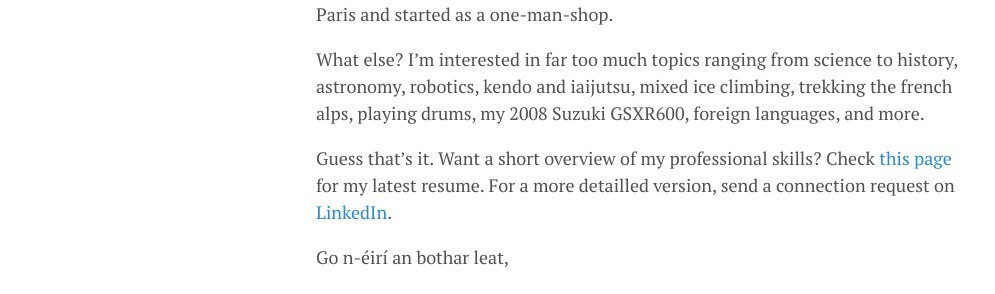
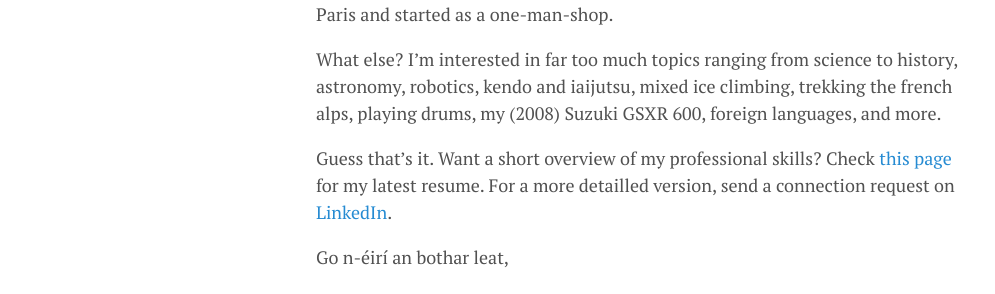
Before and after one commit to lgeurts/lgeurts.github.io, a Jekyll site: the page built from about.md, in a window 1280 px wide. Shown: the part 789-1083 px from the top of the page, without its empty margins (0-995 px from the left). Built offline with Jekyll 4.4.1, drawn with Linux system fonts in a browser that asks for light colours; nearby versions of some CDN libraries.

Commit message:
Update about.md

```diff
--- a/about.md
+++ b/about.md
@@ -10,7 +10,7 @@ In a former life I was a Microsoft PFE, T3 Escalation Engineer at Dell, HP Suppo
 
 Learned a lot and met amazingly talented people of which I can call some a close friend. Great times, until I discovered there was nothing new to explore, stuck in a career with no chance to grow. So, after a long period of doubt (was giving up a good paying job without even knowing what to do next) I quit, booked a flight to Paris and started as a one-man-shop.
 
-What else? I'm interested in far too much topics ranging from science to history, astronomy, robotics, kendo and iaijutsu, mixed ice climbing, trekking the french alps, playing drums, my 2008 Suzuki GSXR600, foreign languages, and more.
+What else? I'm interested in far too much topics ranging from science to history, astronomy, robotics, kendo and iaijutsu, mixed ice climbing, trekking the french alps, playing drums, my (2008) Suzuki GSXR 600, foreign languages, and more.
 
 Guess that's it. Want a short overview of my professional skills? Check [this page](https://github.com/lgeurts/Resume/blob/master/Moderncv%20Resume%20Luc%20Geurts%20%28US%29.pdf) for my latest resume. For a more detailled version, send a connection request on [LinkedIn](https://www.linkedin.com/in/lucgeurts).
 
```
